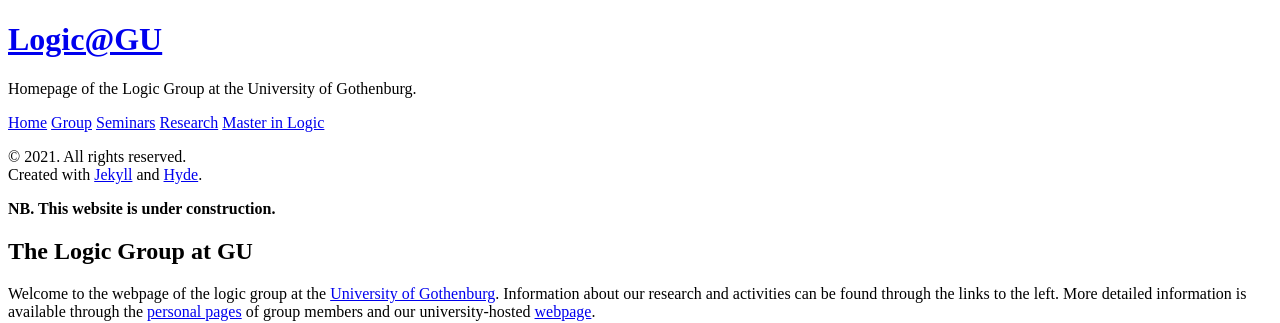
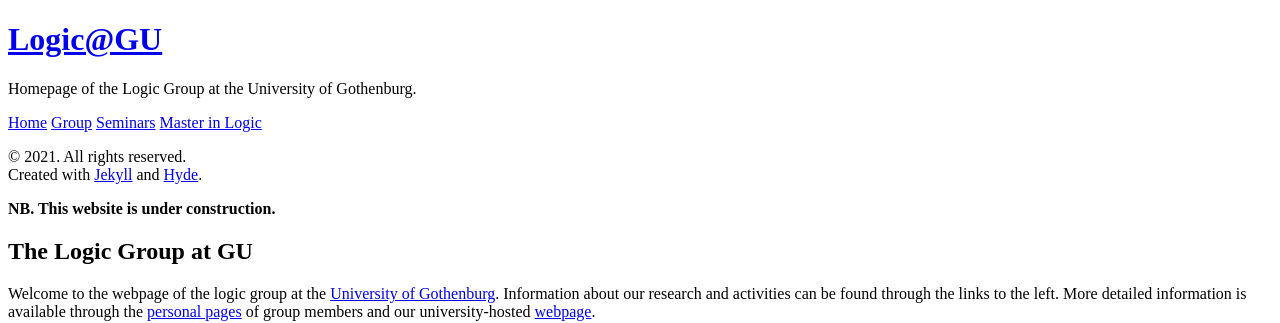
Before and after one commit to greleigh/Logic-GU, a Jekyll site: the page built from index.md, in a window 1280 px wide. Shown: the top 323 px of the page. Built offline with Jekyll 4.4.1, drawn with Linux system fonts in a browser that asks for light colours.

Commit message:
Update navigation.yml

```diff
--- a/_data/navigation.yml
+++ b/_data/navigation.yml
@@ -4,7 +4,5 @@
   link: /about
 - name: Seminars
   link: /seminars
-- name: Research
-  link: /research
 - name: Master in Logic
   link: /MiL
```
